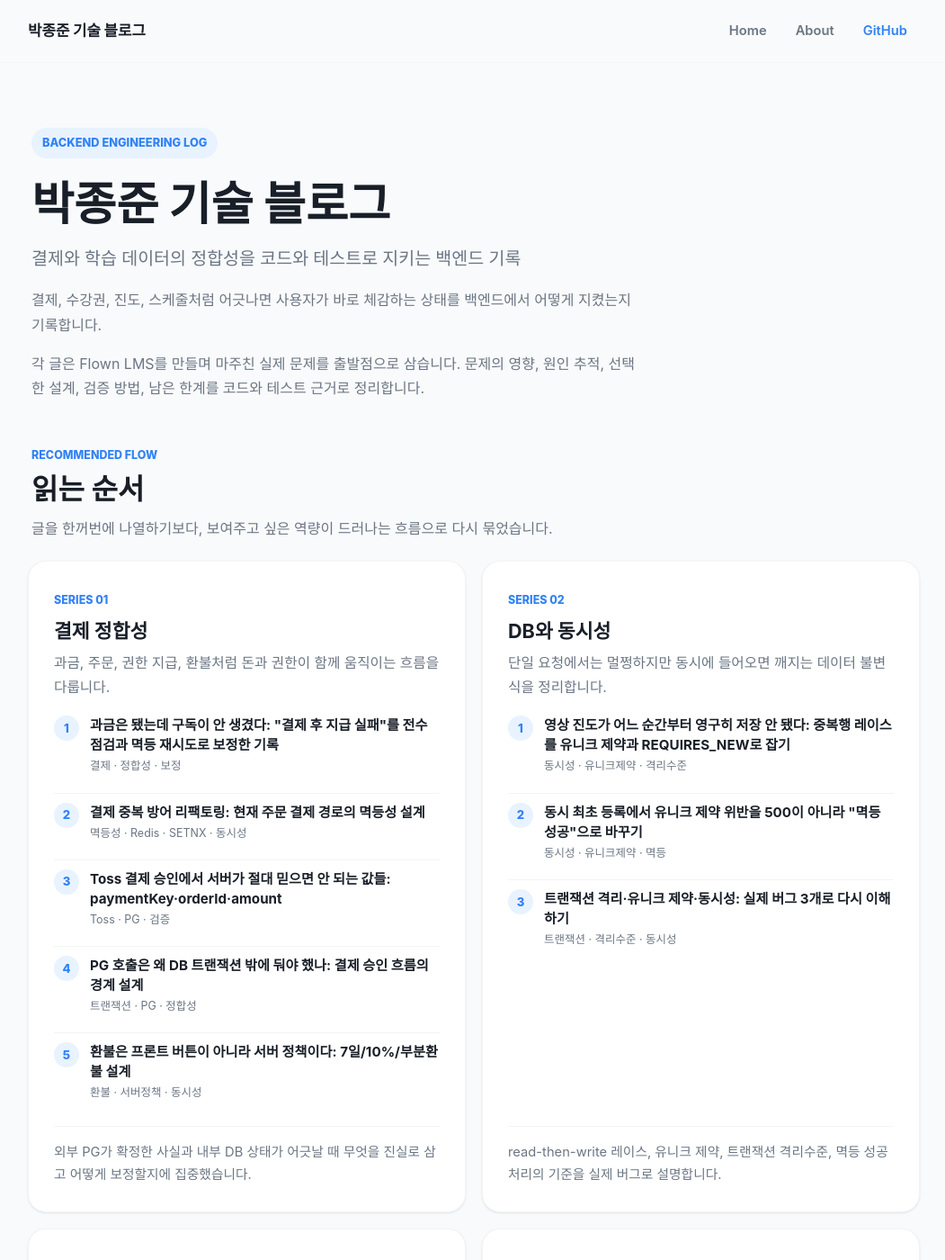
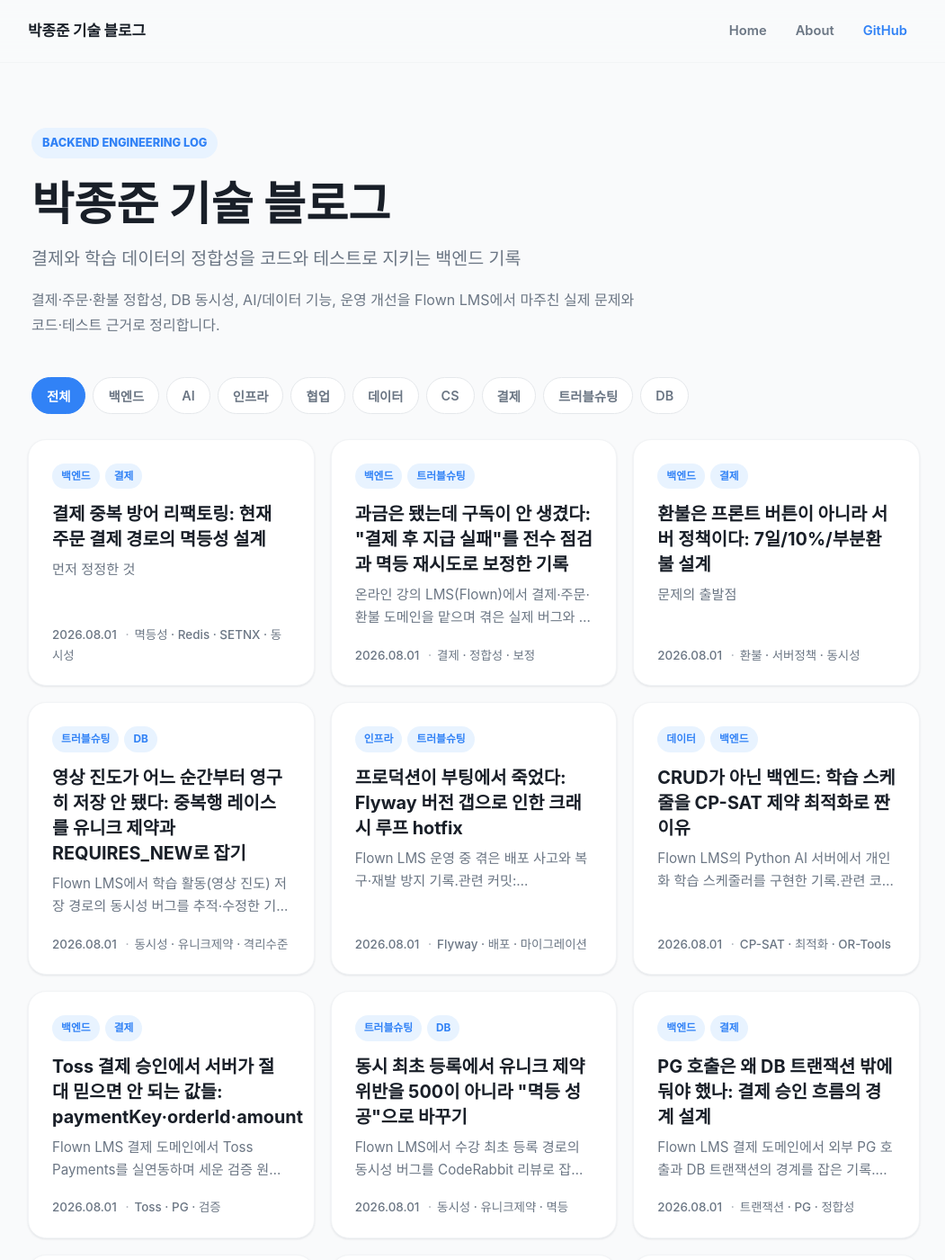
Before and after one commit to jongjunn/jongjunn.github.io, a Jekyll site: the page built from index.md, in a window 1280 px wide and 1400 px high. Shown: the whole window at 90% size, without its empty margins (113-1164 px from the left). Built offline with Jekyll 4.4.1, drawn with Linux system fonts in a browser that asks for light colours; some web fonts are replaced; some of the changed text lies outside the part shown.

Commit message:
Restore original home layout

```diff
--- a/_data/series.yml
+++ /dev/null
@@ -1,37 +0,0 @@
-- key: payment-consistency
-  label: Series 01
-  title: 결제 정합성
-  summary: 과금, 주문, 권한 지급, 환불처럼 돈과 권한이 함께 움직이는 흐름을 다룹니다.
-  takeaway: 외부 PG가 확정한 사실과 내부 DB 상태가 어긋날 때 무엇을 진실로 삼고 어떻게 보정할지에 집중했습니다.
-  posts:
-    - payment-grant-recovery
-    - payment-idempotency
-    - toss-verify
-    - pg-transaction-boundary
-    - refund-server-policy
-- key: concurrency-db
-  label: Series 02
-  title: DB와 동시성
-  summary: 단일 요청에서는 멀쩡하지만 동시에 들어오면 깨지는 데이터 불변식을 정리합니다.
-  takeaway: read-then-write 레이스, 유니크 제약, 트랜잭션 격리수준, 멱등 성공 처리의 기준을 실제 버그로 설명합니다.
-  posts:
-    - progress-race-unique
-    - enroll-race-idempotent
-    - cs-concurrency-practice
-- key: ai-data
-  label: Series 03
-  title: AI와 데이터 기능
-  summary: CP-SAT, FSRS, rule-based scoring을 서비스 흐름 안에 안전하게 붙인 기록입니다.
-  takeaway: AI라는 이름보다 중요한 것은 느린 기능의 실패 격리, 설명 가능한 점수, 검증하지 않은 성과를 과장하지 않는 태도라고 봤습니다.
-  posts:
-    - cpsat-scheduler
-    - fsrs-risk-honest
-    - ai-schedule-wiring
-- key: ops-collaboration
-  label: Series 04
-  title: 운영과 협업 품질
-  summary: 배포, 문서, 알림, 진행 상황 공유처럼 팀의 속도와 안정성을 좌우하는 문제를 다룹니다.
-  takeaway: 장애와 오류를 숨기지 않고 빠르게 표면화하며, 팀이 같은 상태를 보도록 만드는 개선을 남겼습니다.
-  posts:
-    - flyway-boot-crash
-    - swagger-sentry-ops
--- a/_layouts/home.html
+++ b/_layouts/home.html
@@ -7,49 +7,6 @@ layout: default
   <p class="hero-sub">{{ site.description }}</p>
   <div class="hero-body">{{ content }}</div>
 </section>
-
-<section class="series" aria-labelledby="series-title">
-  <div class="section-head">
-    <span class="section-kicker">Recommended Flow</span>
-    <h2 id="series-title">읽는 순서</h2>
-    <p>글을 한꺼번에 나열하기보다, 보여주고 싶은 역량이 드러나는 흐름으로 다시 묶었습니다.</p>
-  </div>
-
-  <div class="series-grid">
-    {% for series in site.data.series %}
-    <section class="series-card">
-      <div class="series-top">
-        <span class="series-label">{{ series.label }}</span>
-        <h3>{{ series.title }}</h3>
-        <p>{{ series.summary }}</p>
-      </div>
-      <ol class="series-posts">
-        {% for slug in series.posts %}
-          {% assign linked_post = site.posts | where: "slug", slug | first %}
-          {% if linked_post %}
-          <li>
-            <a href="{{ linked_post.url | relative_url }}">
-              <span class="step">{{ forloop.index }}</span>
-              <span class="series-post-copy">
-                <strong>{{ linked_post.title }}</strong>
-                {% if linked_post.tags %}<small>{{ linked_post.tags | join: " · " }}</small>{% endif %}
-              </span>
-            </a>
-          </li>
-          {% endif %}
-        {% endfor %}
-      </ol>
-      <p class="series-takeaway">{{ series.takeaway }}</p>
-    </section>
-    {% endfor %}
-  </div>
-</section>
-
-<section class="all-posts" aria-labelledby="all-posts-title">
-<div class="section-head compact">
-  <span class="section-kicker">All Posts</span>
-  <h2 id="all-posts-title">전체 글</h2>
-</div>
 
 <div class="filter" role="tablist" aria-label="카테고리 필터">
   <button class="chip is-active" data-filter="all" role="tab" aria-selected="true">전체</button>
@@ -77,7 +34,6 @@ layout: default
 </ul>
 
 <p class="empty" hidden>해당 카테고리 글이 아직 없어요.</p>
-</section>
 
 <script>
 (function () {
--- a/assets/css/style.css
+++ b/assets/css/style.css
@@ -160,127 +160,6 @@ a { color: inherit; }
 }
 .hero-body { margin-top: 16px; color: var(--text-sub); max-width: 680px; }
 .hero-body :last-child { margin-bottom: 0; }
-
-/* ---------- sections ---------- */
-.section-head {
-  margin: 0 4px 22px;
-  max-width: 700px;
-}
-.section-head.compact { margin-top: 48px; }
-.section-kicker {
-  display: block;
-  margin-bottom: 6px;
-  color: var(--blue);
-  font-size: .78rem;
-  font-weight: 800;
-  letter-spacing: 0;
-  text-transform: uppercase;
-}
-.section-head h2 {
-  margin: 0 0 8px;
-  color: var(--text);
-  font-size: clamp(1.45rem, 3vw, 2rem);
-  line-height: 1.35;
-  letter-spacing: 0;
-}
-.section-head p {
-  margin: 0;
-  color: var(--text-sub);
-  font-size: 1rem;
-}
-
-/* ---------- series ---------- */
-.series { margin: 10px 0 48px; }
-.series-grid {
-  display: grid;
-  grid-template-columns: repeat(2, minmax(0, 1fr));
-  gap: 18px;
-}
-.series-card {
-  display: flex;
-  flex-direction: column;
-  gap: 18px;
-  background: var(--surface);
-  border: 1px solid var(--border-soft);
-  border-radius: var(--radius);
-  padding: 28px;
-  box-shadow: var(--shadow);
-}
-.series-top h3 {
-  margin: 8px 0 8px;
-  color: var(--text);
-  font-size: 1.35rem;
-  line-height: 1.35;
-  letter-spacing: 0;
-}
-.series-top p {
-  margin: 0;
-  color: var(--text-sub);
-  font-size: .98rem;
-}
-.series-label {
-  color: var(--blue);
-  font-size: .78rem;
-  font-weight: 800;
-  letter-spacing: 0;
-  text-transform: uppercase;
-}
-.series-posts {
-  list-style: none;
-  margin: 0;
-  padding: 0;
-  display: flex;
-  flex-direction: column;
-  gap: 10px;
-}
-.series-posts a {
-  display: grid;
-  grid-template-columns: 28px 1fr;
-  gap: 12px;
-  align-items: start;
-  color: inherit;
-  text-decoration: none;
-  padding: 10px 0;
-  border-top: 1px solid var(--border-soft);
-}
-.series-posts li:first-child a { border-top: 0; padding-top: 0; }
-.series-posts a:hover strong { color: var(--blue); }
-.step {
-  display: inline-flex;
-  align-items: center;
-  justify-content: center;
-  width: 28px;
-  height: 28px;
-  border-radius: 50%;
-  color: var(--blue);
-  background: var(--tint);
-  font-size: .82rem;
-  font-weight: 800;
-}
-.series-post-copy {
-  min-width: 0;
-  display: flex;
-  flex-direction: column;
-  gap: 3px;
-}
-.series-post-copy strong {
-  color: var(--text);
-  font-size: .95rem;
-  line-height: 1.45;
-  transition: color .16s ease;
-}
-.series-post-copy small {
-  color: var(--text-sub);
-  font-size: .78rem;
-  line-height: 1.45;
-}
-.series-takeaway {
-  margin: auto 0 0;
-  padding-top: 16px;
-  border-top: 1px solid var(--border-soft);
-  color: var(--text-sub);
-  font-size: .92rem;
-}
 
 /* ---------- category filter ---------- */
 .filter {
@@ -525,12 +404,10 @@ a { color: inherit; }
 /* ---------- responsive ---------- */
 @media (max-width: 720px) {
   .post-list { grid-template-columns: 1fr; }
-  .series-grid { grid-template-columns: 1fr; }
   .hero { padding: 48px 2px 28px; }
   .wrap { padding: 0 18px 56px; }
   .nav-inner { padding: 12px 18px; }
   .card { padding: 22px 22px 20px; }
-  .series-card { padding: 22px; }
 }
 
 /* ---------- motion ---------- */
--- a/index.md
+++ b/index.md
@@ -3,6 +3,4 @@ layout: home
 title: 기술 블로그
 ---
 
-결제, 수강권, 진도, 스케줄처럼 어긋나면 사용자가 바로 체감하는 상태를 백엔드에서 어떻게 지켰는지 기록합니다.
-
-각 글은 Flown LMS를 만들며 마주친 실제 문제를 출발점으로 삼습니다. 문제의 영향, 원인 추적, 선택한 설계, 검증 방법, 남은 한계를 코드와 테스트 근거로 정리합니다.
+결제·주문·환불 정합성, DB 동시성, AI/데이터 기능, 운영 개선을 Flown LMS에서 마주친 실제 문제와 코드·테스트 근거로 정리합니다.
```
